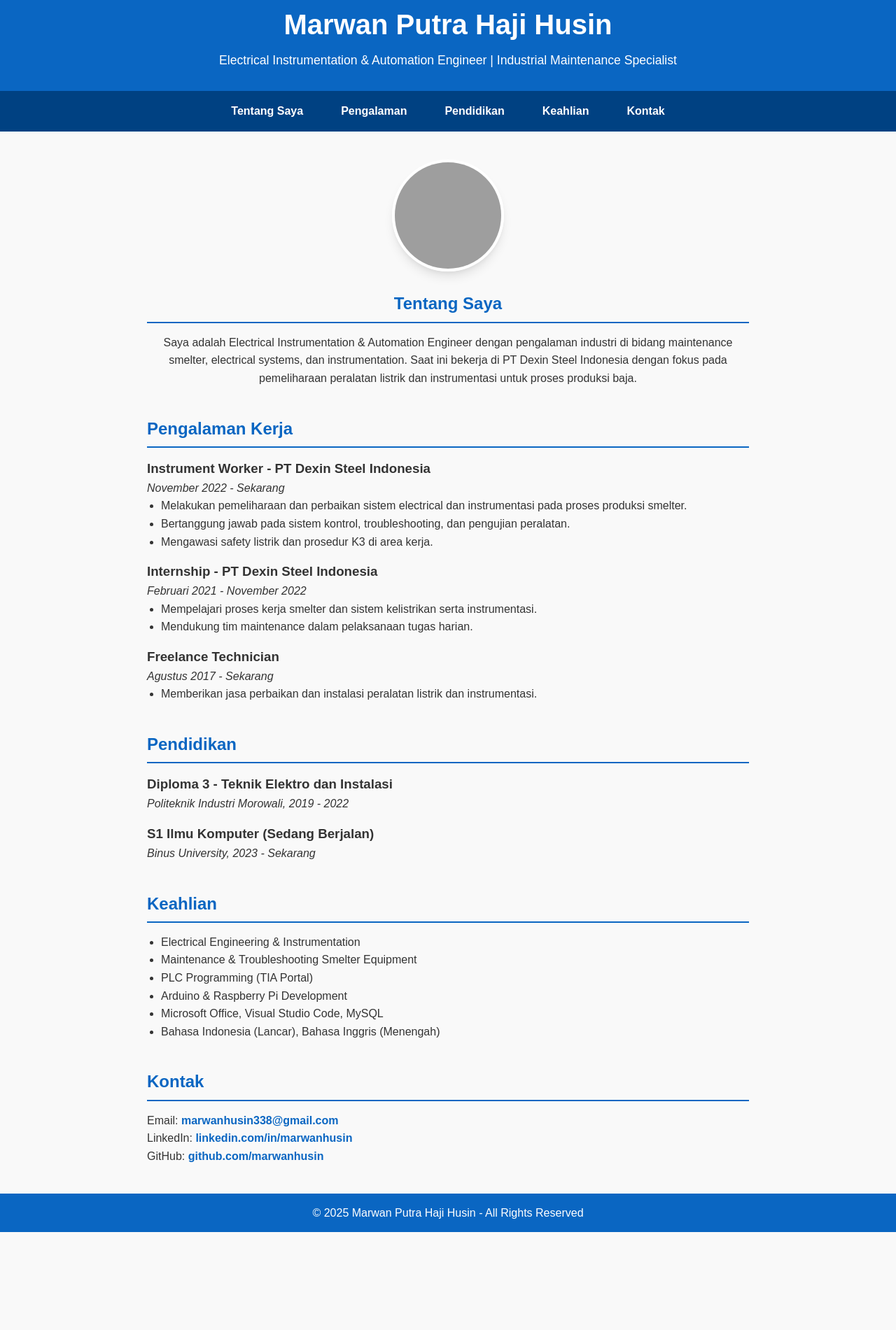
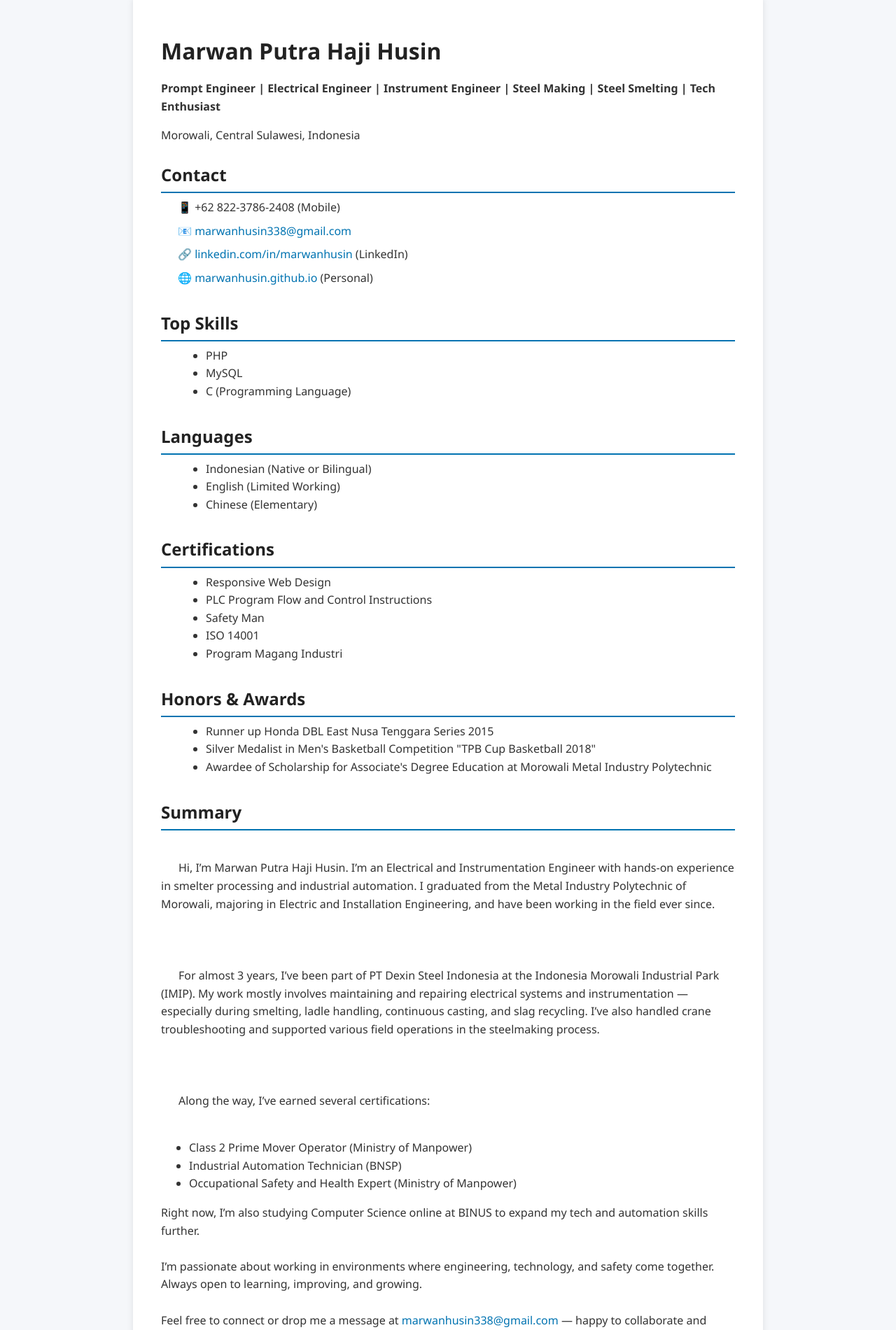
Before and after one commit to marwanhusin/marwanhusin.github.io, a plain HTML site: page index.html in a window 1280 px wide. Shown: the part 27-1928 px from the top of the page at 70% size. Before the commit the page ends 1788 px from the top, so only its background shows below. Drawn offline with Linux system fonts and the light colour scheme; grey boxes are pictures that could not be loaded.

Commit message:
Update index.html

```diff
--- a/index.html
+++ b/index.html
@@ -3,182 +3,242 @@
 <head>
 <meta charset="UTF-8" />
 <meta name="viewport" content="width=device-width, initial-scale=1" />
-  <title>Portofolio Marwan Husin</title>
+<title>Profil Marwan Putra Haji Husin</title>
 <style>
+  /* Reset dasar */
   * {
-      margin: 0; padding: 0; box-sizing: border-box;
+    box-sizing: border-box;
   }
   body {
-      font-family: Arial, sans-serif;
+    font-family: 'Segoe UI', Tahoma, Geneva, Verdana, sans-serif;
     line-height: 1.6;
-      background-color: #f9f9f9;
+    margin: 0;
+    background-color: #f5f7fa;
     color: #333;
+    padding: 20px;
   }
-    header {
-      background-color: #0a66c2;
-      color: white;
-      padding: 30px 20px;
-      text-align: center;
+  a {
+    color: #0073b1; /* LinkedIn blue */
+    text-decoration: none;
   }
-    header h1 {
-      font-size: 2.5rem;
-      margin-bottom: 5px;
+  a:hover {
+    text-decoration: underline;
   }
-    header p {
-      font-size: 1.1rem;
-      font-weight: 300;
+  h1, h2, h3 {
+    margin-top: 1.5rem;
+    margin-bottom: 0.5rem;
+    color: #222;
   }
-    nav {
-      background-color: #004182;
-      padding: 10px 20px;
-      display: flex;
-      justify-content: center;
-      gap: 30px;
-    }
-    nav a {
-      color: white;
-      text-decoration: none;
-      font-weight: 600;
-      font-size: 1rem;
-      padding: 6px 12px;
-      border-radius: 4px;
-    }
-    nav a:hover {
-      background-color: #003366;
-    }
-    section {
-      max-width: 900px;
-      margin: 40px auto;
-      padding: 0 20px;
-    }
-    #hero {
-      text-align: center;
-    }
-    #hero img {
-      border-radius: 50%;
-      width: 160px;
-      height: 160px;
-      object-fit: cover;
-      border: 4px solid white;
-      box-shadow: 0 10px 15px -3px rgba(0,0,0,0.1),
-                  0 4px 6px -2px rgba(0,0,0,0.05);
-      transition: transform 0.5s ease-in-out;
-      margin-bottom: 20px;
-    }
-    #hero img:hover {
-      transform: scale(1.1);
+  h1 {
+    font-size: 2rem;
   }
   h2 {
-      margin-bottom: 15px;
-      border-bottom: 2px solid #0a66c2;
-      padding-bottom: 6px;
-      color: #0a66c2;
+    font-size: 1.5rem;
+    border-bottom: 2px solid #0073b1;
+    padding-bottom: 0.3rem;
+  }
+  .container {
+    max-width: 900px;
+    margin: auto;
+    background-color: #fff;
+    padding: 30px 40px;
+    border-radius: 8px;
+    box-shadow: 0 3px 10px rgb(0 0 0 / 0.1);
+  }
+  .section {
+    margin-bottom: 2rem;
+  }
+  .contact-info p,
+  .top-skills ul,
+  .languages ul,
+  .certifications ul,
+  .honors ul,
+  .experience ul,
+  .education ul {
+    margin: 0.25rem 0 0.5rem 1.5rem;
   }
   ul {
     list-style-type: disc;
-      padding-left: 20px;
   }
-    .experience-item, .education-item, .skill-item {
-      margin-bottom: 15px;
+  .summary p {
+    white-space: pre-wrap;
   }
-    footer {
-      text-align: center;
-      background-color: #0a66c2;
-      color: white;
-      padding: 15px 10px;
-      margin-top: 40px;
+  .experience-item {
+    margin-bottom: 1.5rem;
   }
-    .contact-link {
-      color: #0a66c2;
-      text-decoration: none;
-      font-weight: bold;
+  .experience-item h3 {
+    margin-bottom: 0.3rem;
+    font-weight: 600;
   }
-    .contact-link:hover {
-      text-decoration: underline;
+  .experience-item .period {
+    font-style: italic;
+    color: #555;
+    margin-bottom: 0.7rem;
+  }
+  @media (max-width: 600px) {
+    body {
+      padding: 10px;
+    }
+    .container {
+      padding: 20px 15px;
+    }
   }
 </style>
 </head>
 <body>
-  <header>
+<div class="container">
+
   <h1>Marwan Putra Haji Husin</h1>
-    <p>Electrical Instrumentation & Automation Engineer | Industrial Maintenance Specialist</p>
-  </header>
-  <nav>
-    <a href="#about">Tentang Saya</a>
-    <a href="#experience">Pengalaman</a>
-    <a href="#education">Pendidikan</a>
-    <a href="#skills">Keahlian</a>
-    <a href="#contact">Kontak</a>
-  </nav>
-  <section id="hero">
-    <img src="https://media.licdn.com/dms/image/v2/D5635AQHZbdjfw2UJoQ/profile-framedphoto-shrink_200_200/profile-framedphoto-shrink_200_200/0/1711863026764?e=1749214800&v=beta&t=QDEFRRzzkxP1kH2gJCEboIx1R-lepGpcifd_ZBzFX7s" alt="Foto Profil Marwan Husin" aria-label="Foto Profil Marwan Husin">
-    <h2>Tentang Saya</h2>
-    <p>
-      Saya adalah Electrical Instrumentation & Automation Engineer dengan pengalaman industri di bidang maintenance smelter, electrical systems, dan instrumentation. Saat ini bekerja di PT Dexin Steel Indonesia dengan fokus pada pemeliharaan peralatan listrik dan instrumentasi untuk proses produksi baja.
-    </p>
-  </section>
+  <p><strong>Prompt Engineer | Electrical Engineer | Instrument Engineer | Steel Making | Steel Smelting | Tech Enthusiast</strong></p>
+  <p>Morowali, Central Sulawesi, Indonesia</p>
 
-  <section id="experience">
-    <h2>Pengalaman Kerja</h2>
-    <div class="experience-item">
-      <h3>Instrument Worker - PT Dexin Steel Indonesia</h3>
-      <p><em>November 2022 - Sekarang</em></p>
+  <div class="section contact-info">
+    <h2>Contact</h2>
+    <p>📱 +62 822-3786-2408 (Mobile)</p>
+    <p>📧 <a href="mailto:marwanhusin338@gmail.com">marwanhusin338@gmail.com</a></p>
+    <p>🔗 <a href="https://www.linkedin.com/in/marwanhusin" target="_blank">linkedin.com/in/marwanhusin</a> (LinkedIn)</p>
+    <p>🌐 <a href="https://marwanhusin.github.io/" target="_blank">marwanhusin.github.io</a> (Personal)</p>
+  </div>
+
+  <div class="section top-skills">
+    <h2>Top Skills</h2>
     <ul>
-        <li>Melakukan pemeliharaan dan perbaikan sistem electrical dan instrumentasi pada proses produksi smelter.</li>
-        <li>Bertanggung jawab pada sistem kontrol, troubleshooting, dan pengujian peralatan.</li>
-        <li>Mengawasi safety listrik dan prosedur K3 di area kerja.</li>
+      <li>PHP</li>
+      <li>MySQL</li>
+      <li>C (Programming Language)</li>
     </ul>
   </div>
-    <div class="experience-item">
-      <h3>Internship - PT Dexin Steel Indonesia</h3>
-      <p><em>Februari 2021 - November 2022</em></p>
+
+  <div class="section languages">
+    <h2>Languages</h2>
     <ul>
-        <li>Mempelajari proses kerja smelter dan sistem kelistrikan serta instrumentasi.</li>
-        <li>Mendukung tim maintenance dalam pelaksanaan tugas harian.</li>
+      <li>Indonesian (Native or Bilingual)</li>
+      <li>English (Limited Working)</li>
+      <li>Chinese (Elementary)</li>
     </ul>
   </div>
-    <div class="experience-item">
-      <h3>Freelance Technician</h3>
-      <p><em>Agustus 2017 - Sekarang</em></p>
+
+  <div class="section certifications">
+    <h2>Certifications</h2>
     <ul>
-        <li>Memberikan jasa perbaikan dan instalasi peralatan listrik dan instrumentasi.</li>
+      <li>Responsive Web Design</li>
+      <li>PLC Program Flow and Control Instructions</li>
+      <li>Safety Man</li>
+      <li>ISO 14001</li>
+      <li>Program Magang Industri</li>
     </ul>
   </div>
-  </section>
 
-  <section id="education">
-    <h2>Pendidikan</h2>
-    <div class="education-item">
-      <h3>Diploma 3 - Teknik Elektro dan Instalasi</h3>
-      <p><em>Politeknik Industri Morowali, 2019 - 2022</em></p>
+  <div class="section honors">
+    <h2>Honors & Awards</h2>
+    <ul>
+      <li>Runner up Honda DBL East Nusa Tenggara Series 2015</li>
+      <li>Silver Medalist in Men's Basketball Competition "TPB Cup Basketball 2018"</li>
+      <li>Awardee of Scholarship for Associate's Degree Education at Morowali Metal Industry Polytechnic</li>
+    </ul>
   </div>
-    <div class="education-item">
-      <h3>S1 Ilmu Komputer (Sedang Berjalan)</h3>
-      <p><em>Binus University, 2023 - Sekarang</em></p>
+
+  <div class="section summary">
+    <h2>Summary</h2>
+    <p>
+      Hi, I’m Marwan Putra Haji Husin. I’m an Electrical and Instrumentation Engineer with hands-on experience in smelter processing and industrial automation. I graduated from the Metal Industry Polytechnic of Morowali, majoring in Electric and Installation Engineering, and have been working in the field ever since.
+      <br><br>
+      For almost 3 years, I’ve been part of PT Dexin Steel Indonesia at the Indonesia Morowali Industrial Park (IMIP). My work mostly involves maintaining and repairing electrical systems and instrumentation —especially during smelting, ladle handling, continuous casting, and slag recycling. I’ve also handled crane troubleshooting and supported various field operations in the steelmaking process.
+      <br><br>
+      Along the way, I’ve earned several certifications:
+      <ul>
+        <li>Class 2 Prime Mover Operator (Ministry of Manpower)</li>
+        <li>Industrial Automation Technician (BNSP)</li>
+        <li>Occupational Safety and Health Expert (Ministry of Manpower)</li>
+      </ul>
+      Right now, I’m also studying Computer Science online at BINUS to expand my tech and automation skills further.
+      <br><br>
+      I’m passionate about working in environments where engineering, technology, and safety come together. Always open to learning, improving, and growing.
+      <br><br>
+      Feel free to connect or drop me a message at <a href="mailto:marwanhusin338@gmail.com">marwanhusin338@gmail.com</a> — happy to collaborate and explore new opportunities!
+    </p>
   </div>
-  </section>
 
-  <section id="skills">
-    <h2>Keahlian</h2>
+  <div class="section experience">
+    <h2>Experience</h2>
+
+    <div class="experience-item">
+      <h3>Electrical Engineer 电工 - PT. DEXIN STEEL INDONESIA</h3>
+      <div class="period">January 2024 - Present (1 year 5 months)</div>
       <ul>
-      <li>Electrical Engineering & Instrumentation</li>
-      <li>Maintenance & Troubleshooting Smelter Equipment</li>
-      <li>PLC Programming (TIA Portal)</li>
-      <li>Arduino & Raspberry Pi Development</li>
-      <li>Microsoft Office, Visual Studio Code, MySQL</li>
-      <li>Bahasa Indonesia (Lancar), Bahasa Inggris (Menengah)</li>
+        <li>Responsible for installation, maintenance, and repair of electrical systems in heavy equipment and production facilities within the smelter area.</li>
+        <li>Troubleshooting and technical analysis of electrical systems including control panels, electric motors, generators, and power distribution networks.</li>
+        <li>Repaired cranes and other electrical equipment during slag cleaning and production processes, minimizing downtime.</li>
+        <li>Managed projects to upgrade electrical systems, improving energy efficiency and smelter operation reliability.</li>
+        <li>Collaborated with teams for integration between electrical and instrumentation systems using PLC, SCADA, and DCS.</li>
+        <li>Ensured compliance with safety standards (K3) in all electrical work and maintenance.</li>
       </ul>
-  </section>
+    </div>
 
-  <section id="contact">
-    <h2>Kontak</h2>
-    <p>Email: <a href="mailto:marwanhusin338@gmail.com" class="contact-link">marwanhusin338@gmail.com</a></p>
-    <p>LinkedIn: <a href="https://www.linkedin.com/in/marwanhusin/" target="_blank" class="contact-link">linkedin.com/in/marwanhusin</a></p>
-    <p>GitHub: <a href="https://github.com/marwanhusin" target="_blank" class="contact-link">github.com/marwanhusin</a></p>
-  </section>
+    <div class="experience-item">
+      <h3>Instrument Engineer 仪表工 - PT. DEXIN STEEL INDONESIA</h3>
+      <div class="period">February 2023 - Present (2 years 4 months)</div>
+      <ul>
+        <li>Maintained, calibrated, and troubleshot instrumentation systems within the smelter for accurate production data.</li>
+        <li>Conducted inspections and preventive maintenance on control systems, sensors, and measurement devices.</li>
+        <li>Led repair and recalibration of instruments to reduce operational delays and improve availability.</li>
+        <li>Collaborated with electrical and mechanical teams to integrate instrumentation with PLC, SCADA, and DCS.</li>
+        <li>Developed and implemented system upgrades and automation solutions.</li>
+        <li>Ensured K3 safety standards during instrumentation installation and maintenance.</li>
+      </ul>
+    </div>
 
-  <footer>
-    <p>© 2025 Marwan Putra Haji Husin - All Rights Reserved</p>
-  </footer>
+    <div class="experience-item">
+      <h3>Instrument Engineer 仪表工 - PT. DEXIN STEEL INDONESIA</h3>
+      <div class="period">November 2022 - February 2023 (4 months)</div>
+      <ul>
+        <li>Maintained, calibrated, and troubleshot instrumentation systems in the smelter for accurate production data.</li>
+        <li>Performed routine inspections and preventive maintenance.</li>
+        <li>Led repair and recalibration of critical instruments.</li>
+        <li>Collaborated with electrical and mechanical teams for integration with PLC, SCADA, and DCS.</li>
+        <li>Developed system upgrades and automation solutions.</li>
+        <li>Ensured K3 safety compliance during instrumentation activities.</li>
+      </ul>
+    </div>
+
+    <div class="experience-item">
+      <h3>Intern 实习生 - PT. DEXIN STEEL INDONESIA</h3>
+      <div class="period">February 2021 - October 2022 (1 year 9 months)</div>
+      <ul>
+        <li>Assisted in maintenance and calibration of instrumentation systems in the smelter plant.</li>
+        <li>Supported installation of PLC and SCADA-based control systems.</li>
+        <li>Participated in troubleshooting and repair projects to reduce downtime.</li>
+        <li>Monitored and analyzed data for system accuracy and efficiency.</li>
+        <li>Collaborated with senior technicians and engineers to improve automation control systems.</li>
+        <li>Ensured K3 safety standards throughout maintenance and repair.</li>
+      </ul>
+    </div>
+
+    <div class="experience-item">
+      <h3>Industrial Apprenticeship Program - PT INDONESIA MOROWALI INDUSTRIAL PARK (IMIP)</h3>
+      <div class="period">February 2021 - February 2022 (1 year 1 month)</div>
+      <ul>
+        <li>Intensive apprenticeship focused on instrumentation and electrical systems in industrial smelting.</li>
+        <li>Hands-on maintenance, calibration, and troubleshooting of instrumentation devices.</li>
+        <li>Assisted installation and configuration of PLC and SCADA systems.</li>
+        <li>Conducted routine inspections and preventive maintenance to ensure system reliability.</li>
+        <li>Learned to read P&ID diagrams and perform loop checks and equipment testing.</li>
+        <li>Strictly adhered to K3 health and safety regulations during all tasks.</li>
+        <li>Participated in workshops and on-the-job training for continuous learning.</li>
+      </ul>
+    </div>
+  </div>
+
+  <div class="section education">
+    <h2>Education</h2>
+    <ul>
+      <li><strong>BINUS UNIVERSITY ONLINE LEARNING</strong> — Computer Science (2022)</li>
+      <li><strong>Politeknik Industri Logam Morowali</strong> — Associate's degree, Electric and Installation Engineering (2019 - 2022)</li>
+      <li><strong>Institut Teknologi Bandung (ITB)</strong> — Bioenergy and Chemurgy Engineering (2017 - 2019)</li>
+      <li><strong>SMA Negeri 2 Kota Kupang</strong> — Natural Sciences (2014 - 2017)</li>
+    </ul>
+  </div>
+
+</div>
 </body>
 </html>
```
Lines whose indentation alone changed are shown as unchanged.
